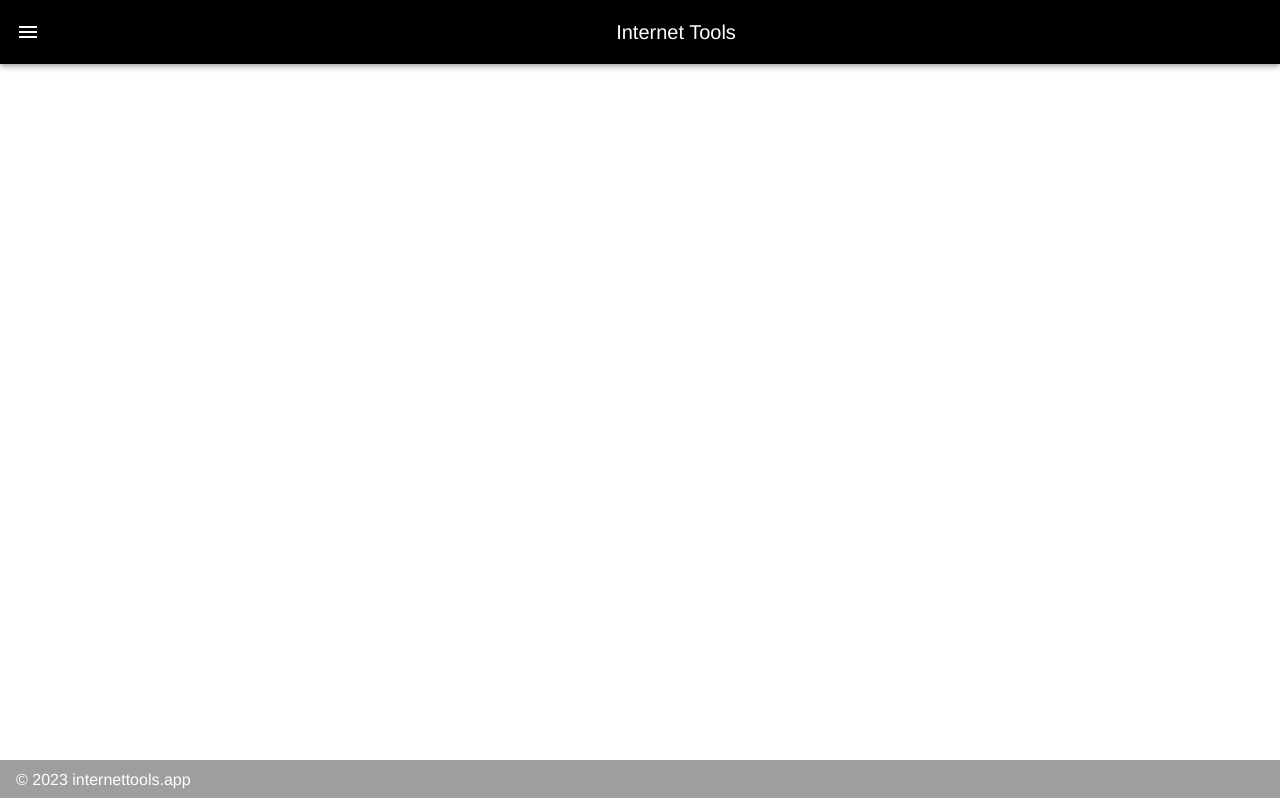
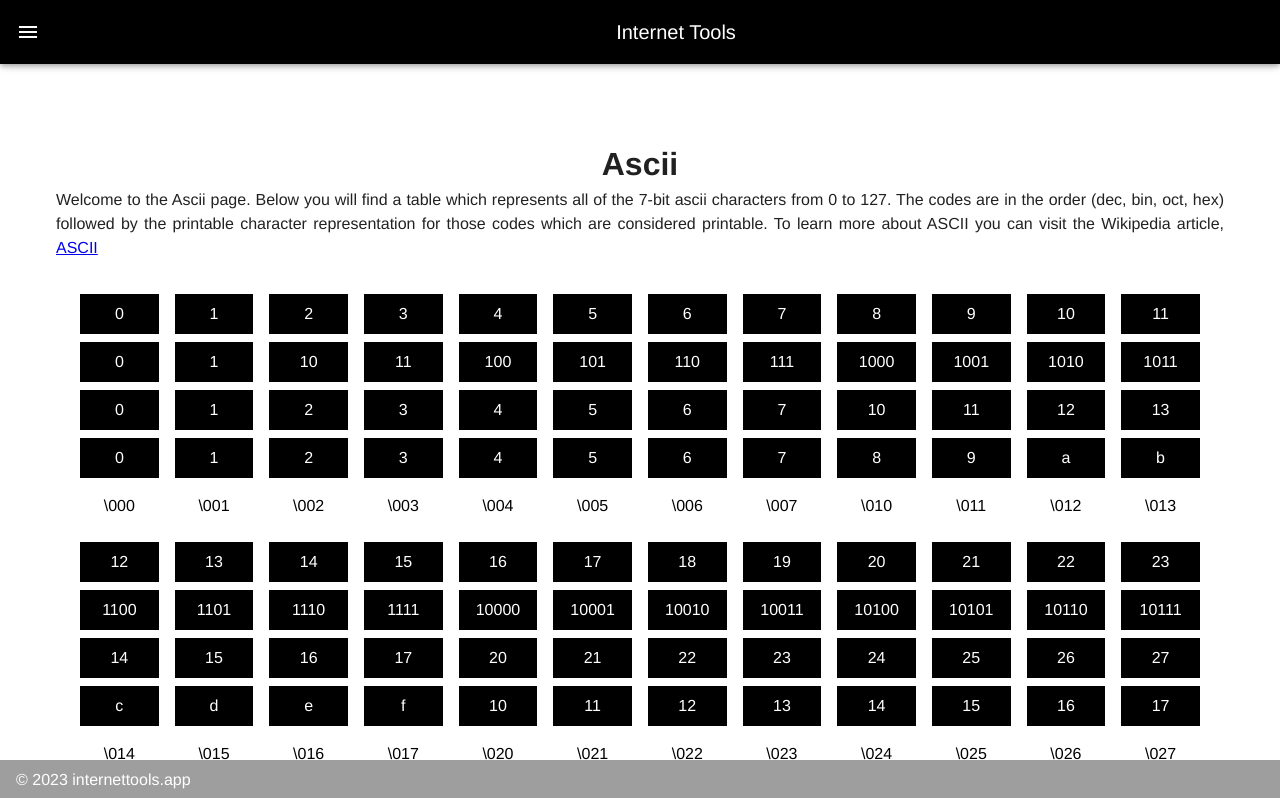
Before and after one commit to butler1970/vue, a Vue app: page /ascii in a window 1280 px wide. Shown: the top 798 px of the page. Built offline with nearby package versions, Linux system fonts and the light colour scheme.

Commit message:
Added the Ascii page.

```diff
--- a/src/App.vue
+++ b/src/App.vue
@@ -47,6 +47,7 @@ export default {
       {title: 'MyIP', icon: 'mdi-tools', route: '/my-ip'},
       {title: 'Base64', icon: 'mdi-tools', route: '/base64'},
       {title: 'EncodeURL', icon: 'mdi-tools', route: '/encode-url'},
+      {title: 'Ascii', icon: 'mdi-tools', route: '/ascii'},
       {title: 'About', icon: 'mdi-account-box', route: '/about'},
     ],
   }),
--- /dev/null
+++ b/src/components/AsciiPage.vue
@@ -0,0 +1,57 @@
+<template>
+  <h1>Ascii</h1>
+
+  <p>Welcome to the Ascii page.  Below you will find a table which represents all of the 7-bit ascii characters from
+    0 to 127.  The codes are in the order (dec, bin, oct, hex) followed by the printable character representation for
+    those codes which are considered printable.  To learn more about ASCII you can visit the Wikipedia article,
+    <a target="_blank" href="https://en.wikipedia.org/wiki/ASCII">ASCII</a></p>
+
+  <v-container>
+    <v-row no-gutters>
+      <v-col v-for="n in 128" :key="n" cols="12" md="1">
+        <v-sheet color="primary" class="pa-2 ma-2">
+          <span>{{ n  - 1 }}</span>
+        </v-sheet>
+        <v-sheet color="primary" class="pa-2 ma-2">
+          <span>{{ (n - 1).toString(2) }}</span>
+        </v-sheet>
+        <v-sheet color="primary" class="pa-2 ma-2">
+          <span>{{ (n - 1).toString(8) }}</span>
+        </v-sheet>
+        <v-sheet color="primary" class="pa-2 ma-2">
+          <span>{{ (n - 1).toString(16) }}</span>
+        </v-sheet>
+        <v-sheet color="secondary" class="pa-2 ma-2">
+          <span>{{ toChar(n - 1) }}</span>
+        </v-sheet>
+      </v-col>
+    </v-row>
+  </v-container>
+
+</template>
+
+<script>
+export default {
+  name: 'AsciiPage',
+  methods: {
+    toChar(input) {
+      if (input < 8) {
+        return `\\00${input.toString(8)}`;
+      } else if (input < 32) {
+        return `\\0${input.toString(8)}`;
+      } else {
+        return String.fromCharCode(input)
+      }
+    }
+  }
+}
+</script>
+
+<!-- Add "scoped" attribute to limit CSS to this component only -->
+<style scoped>
+p {
+  text-align: justify;
+  text-justify: inter-word;
+  margin-bottom: 10px;
+}
+</style>
--- a/src/router/index.js
+++ b/src/router/index.js
@@ -4,6 +4,7 @@ import AboutPage from "@/components/AboutPage.vue";
 import MyIPPage from "@/components/MyIPPage.vue";
 import Base64Page from "@/components/Base64Page.vue";
 import EncodeURLPage from "@/components/EncodeURLPage.vue"
+import AsciiPage from "@/components/AsciiPage.vue"
 
 const routes = [
     {
@@ -31,6 +32,11 @@ const routes = [
         name: "EncodeURL",
         component: EncodeURLPage,
     },
+    {
+        path: "/ascii",
+        name: "Ascii",
+        component: AsciiPage,
+    },
 ];
 
 const router = createRouter({
```
Also changed, not shown: public/sitemap.txt.
